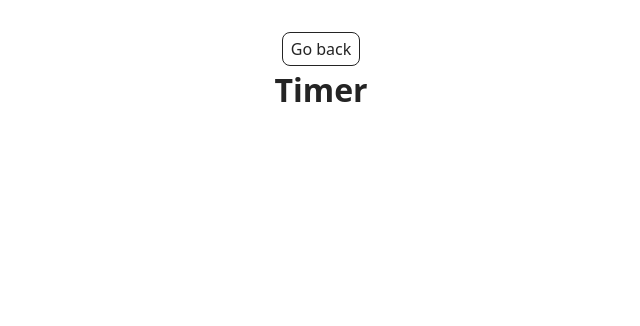
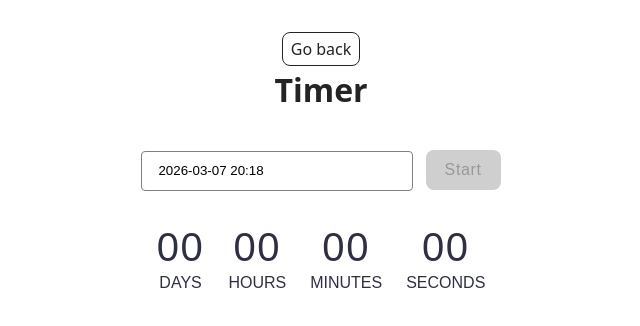
Before and after one commit to manilchuk/goit-js-hw-10, a website built with Vite: page src/1-timer.html in a window 1280 px wide. Shown: the whole page, without its empty margins (319-959 px from the left). Built offline with nearby package versions, Linux system fonts and the light colour scheme.

Commit message:
feat: complete first task

```diff
--- a/package.json
+++ b/package.json
@@ -17,6 +17,8 @@
   "author": "Alexander Repeta <alexander.repeta@gmail.com>",
   "license": "ISC",
   "dependencies": {
+    "flatpickr": "^4.6.13",
+    "izitoast": "^1.4.0",
     "vite-plugin-full-reload": "^1.2.0",
     "vite-plugin-html-inject": "^1.1.2"
   }
--- a/src/1-timer.html
+++ b/src/1-timer.html
@@ -12,6 +12,27 @@
       <div class="container">
         <a class="back-link" href="./index.html">Go back</a>
         <h1 class="main-title">Timer</h1>
+        <input type="text" id="datetime-picker" />
+        <button class="timer-btn" type="button" data-start>Start</button>
+
+        <div class="timer">
+          <div class="field">
+            <span class="value" data-days>00</span>
+            <span class="label">Days</span>
+          </div>
+          <div class="field">
+            <span class="value" data-hours>00</span>
+            <span class="label">Hours</span>
+          </div>
+          <div class="field">
+            <span class="value" data-minutes>00</span>
+            <span class="label">Minutes</span>
+          </div>
+          <div class="field">
+            <span class="value" data-seconds>00</span>
+            <span class="label">Seconds</span>
+          </div>
+        </div>
       </div>
     </main>
     <script type="module" src="./js/1-timer.js"></script>
--- a/src/css/styles.css
+++ b/src/css/styles.css
@@ -16,3 +16,4 @@
 @import url('./badges.css');
 @import url('./back-link.css');
 @import url('./footer.css');
+@import url('./timer.css');
--- /dev/null
+++ b/src/css/timer.css
@@ -0,0 +1,79 @@
+.main-title {
+  margin-bottom: 36px;
+}
+#datetime-picker {
+  border: 1px solid #808080;
+  border-radius: 4px;
+  width: 272px;
+  height: 40px;
+  box-sizing: border-box;
+  margin-right: 8px;
+  margin-bottom: 32px;
+  padding: 8px 16px;
+}
+#datetime-picker:hover {
+  border: 1px solid #000;
+}
+#datetime-picker:active {
+  border: 1px solid #4e75ff;
+}
+#datetime-picker:active::placeholder {
+  color: #000;
+}
+
+#datetime-picker:disabled {
+  border: 1px solid #808080;
+}
+#datetime-picker:disabled::placeholder {
+  color: #808080;
+}
+
+.timer-btn {
+  border-radius: 8px;
+  padding-block: 8px;
+  padding-inline: 16px;
+  width: 75px;
+  height: 40px;
+  background-color: #4e75ff;
+  border: none;
+  box-sizing: border-box;
+  font-family: 'Montserrat', sans-serif;
+  font-weight: 500;
+  font-size: 16px;
+  line-height: 1.5;
+  letter-spacing: 0.04em;
+  color: #fff;
+}
+.timer-btn:hover {
+  background-color: #6c8cff;
+}
+.timer-btn:disabled {
+  background-color: #cfcfcf;
+  color: #989898;
+}
+
+.timer {
+  display: flex;
+  justify-content: center;
+  gap: 24px;
+}
+.field {
+  display: flex;
+  flex-direction: column;
+}
+.value {
+  font-family: 'Montserrat', sans-serif;
+  font-weight: 400;
+  font-size: 40px;
+  line-height: 1.2;
+  letter-spacing: 0.04em;
+  color: #2e2f42;
+}
+.label {
+  font-family: 'Montserrat', sans-serif;
+  font-weight: 400;
+  font-size: 16px;
+  line-height: 1.5;
+  color: #2e2f42;
+  text-transform: uppercase;
+}
--- a/src/js/1-timer.js
+++ b/src/js/1-timer.js
@@ -1 +1,77 @@
-console.log('Hello 1');
+import flatpickr from 'flatpickr';
+import 'flatpickr/dist/flatpickr.min.css';
+import iziToast from 'izitoast';
+import 'izitoast/dist/css/iziToast.min.css';
+
+let userSelectedDate;
+
+const startBtn = document.querySelector('.timer-btn');
+const inputDate = document.querySelector('#datetime-picker');
+const daysEl = document.querySelector('[data-days]');
+const hoursEl = document.querySelector('[data-hours]');
+const minutesEl = document.querySelector('[data-minutes]');
+const secondsEl = document.querySelector('[data-seconds]');
+startBtn.disabled = true;
+
+const options = {
+  enableTime: true,
+  time_24hr: true,
+  defaultDate: new Date(),
+  minuteIncrement: 1,
+  onClose(selectedDates) {
+    userSelectedDate = selectedDates[0];
+    const now = new Date();
+    if (userSelectedDate <= now) {
+      iziToast.error({
+        title: 'Error',
+        message: 'Please choose a date in the future',
+      });
+      startBtn.disabled = true;
+      return;
+    }
+    startBtn.disabled = false;
+  },
+};
+flatpickr('#datetime-picker', options);
+
+startBtn.addEventListener('click', () => {
+  const futureTime = userSelectedDate.getTime();
+  startBtn.disabled = true;
+  inputDate.disabled = true;
+  const intervalId = setInterval(() => {
+    const diff = futureTime - Date.now();
+    if (diff <= 0) {
+      clearInterval(intervalId);
+      inputDate.disabled = false;
+      return;
+    }
+    const { days, hours, minutes, seconds } = convertMs(diff);
+    daysEl.textContent = addLeadingZero(days);
+    hoursEl.textContent = addLeadingZero(hours);
+    minutesEl.textContent = addLeadingZero(minutes);
+    secondsEl.textContent = addLeadingZero(seconds);
+  }, 1000);
+});
+
+function convertMs(ms) {
+  // Number of milliseconds per unit of time
+  const second = 1000;
+  const minute = second * 60;
+  const hour = minute * 60;
+  const day = hour * 24;
+
+  // Remaining days
+  const days = Math.floor(ms / day);
+  // Remaining hours
+  const hours = Math.floor((ms % day) / hour);
+  // Remaining minutes
+  const minutes = Math.floor(((ms % day) % hour) / minute);
+  // Remaining seconds
+  const seconds = Math.floor((((ms % day) % hour) % minute) / second);
+
+  return { days, hours, minutes, seconds };
+}
+
+function addLeadingZero(value) {
+  return String(value).padStart(2, '0');
+}
```
Also changed, not shown: 1 other file.
